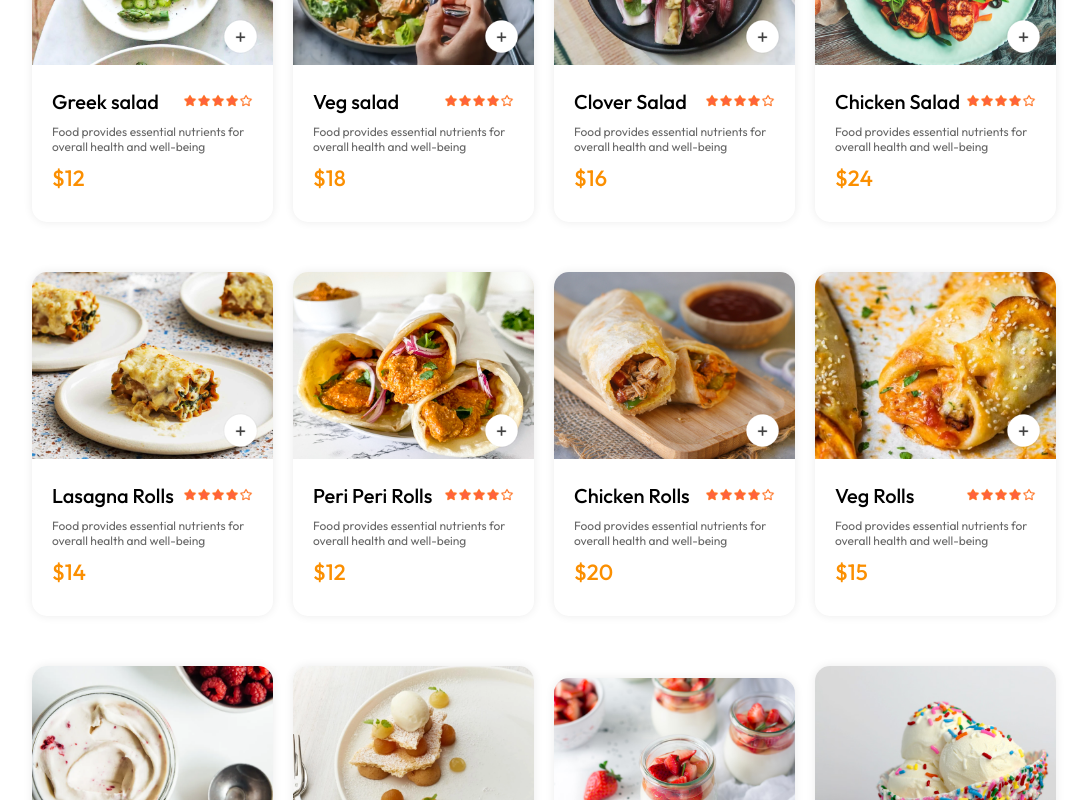
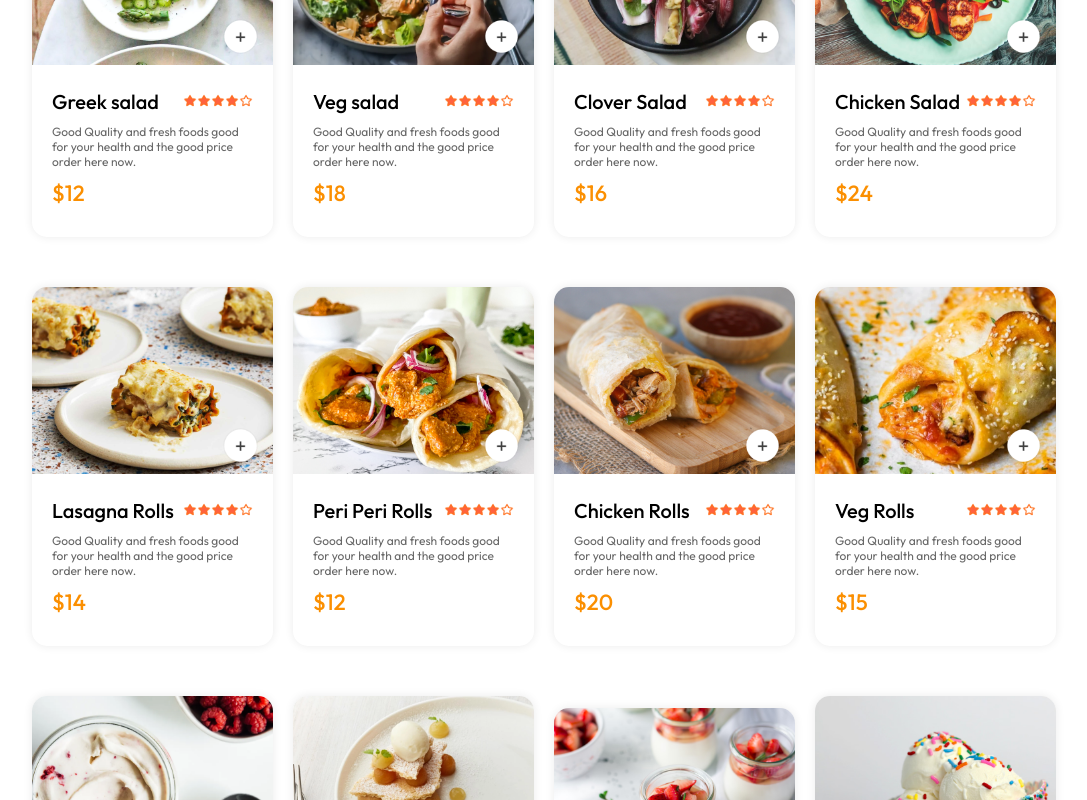
Before and after one commit to Nikitakanwar41/FoodHouse, a React (Vite) app in the folder FoodHouse/: page / in a window 1280 px wide. Shown: the part 1120-1920 px from the top of the page, without its empty margins (96-1183 px from the left). Built offline with nearby package versions, Linux system fonts and the light colour scheme.

Commit message:
change some text

```diff
--- a/FoodHouse/src/Components/Footer/Footer.jsx
+++ b/FoodHouse/src/Components/Footer/Footer.jsx
@@ -8,7 +8,7 @@ const Footer = () => {
     <div className="footer-content">
          <div className="footer-content-left">
           <img className='logo' src={assets.logo} alt="" />
-          <p>Lorem ipsum dolor sit amet consectetur adipisicing elit. Animi, quos illo nobis eveniet accusamus odit quo porro unde aliquid ex!</p>
+          <p>FoodHouse is the one of the best food company that deliver good food all over world and the fastest delivery. it is a very large company famous for it's good quality food.</p>
           <div className="footer-social-icons">
             <img src={assets.facebook_icon}   alt="" />
             <img src={assets.twitter_icon}   alt="" />
@@ -16,16 +16,16 @@ const Footer = () => {
           </div>
          </div>
          <div className="footer-content-center">
-        <h2>Company</h2>
+        <h2>FoodHouse</h2>
         <ul>
-            <li>Home</li>
+            <a href='/'><li>Home</li></a>
             <li>About Us</li>
             <li>Delivery</li>
             <li>Privacy Policy</li>
         </ul>
          </div>
          <div className="footer-content-right">
-        <h2>Get in touch</h2>
+        <h2>Contact here</h2>
         <ul>
             <li>+91 98665884395</li>
             <li>foodhouse41@gmail.com</li>
--- a/FoodHouse/src/assets/assets.js
+++ b/FoodHouse/src/assets/assets.js
@@ -122,7 +122,7 @@ export const food_list = [
         name: "Greek salad",
         image: food_1,
         price: 12,
-        description: "Food provides essential nutrients for overall health and well-being",
+        description: "Good Quality and fresh foods good for your health and the good price order here now.",
         category: "Salad"
     },
     {
@@ -130,77 +130,77 @@ export const food_list = [
         name: "Veg salad",
         image: food_2,
         price: 18,
-        description: "Food provides essential nutrients for overall health and well-being",
+        description: "Good Quality and fresh foods good for your health and the good price order here now.",
         category: "Salad"
     }, {
         _id: "3",
         name: "Clover Salad",
         image: food_3,
         price: 16,
-        description: "Food provides essential nutrients for overall health and well-being",
+        description: "Good Quality and fresh foods good for your health and the good price order here now.",
         category: "Salad"
     }, {
         _id: "4",
         name: "Chicken Salad",
         image: food_4,
         price: 24,
-        description: "Food provides essential nutrients for overall health and well-being",
+        description: "Good Quality and fresh foods good for your health and the good price order here now.",
         category: "Salad"
     }, {
         _id: "5",
         name: "Lasagna Rolls",
         image: food_5,
         price: 14,
-        description: "Food provides essential nutrients for overall health and well-being",
+        description: "Good Quality and fresh foods good for your health and the good price order here now.",
         category: "Rolls"
     }, {
         _id: "6",
         name: "Peri Peri Rolls",
         image: food_6,
         price: 12,
-        description: "Food provides essential nutrients for overall health and well-being",
+        description: "Good Quality and fresh foods good for your health and the good price order here now.",
         category: "Rolls"
     }, {
         _id: "7",
         name: "Chicken Rolls",
         image: food_7,
         price: 20,
-        description: "Food provides essential nutrients for overall health and well-being",
+        description: "Good Quality and fresh foods good for your health and the good price order here now.",
         category: "Rolls"
     }, {
         _id: "8",
         name: "Veg Rolls",
         image: food_8,
         price: 15,
-        description: "Food provides essential nutrients for overall health and well-being",
+        description: "Good Quality and fresh foods good for your health and the good price order here now.",
         category: "Rolls"
     }, {
         _id: "9",
         name: "Ripple Ice Cream",
         image: food_9,
         price: 14,
-        description: "Food provides essential nutrients for overall health and well-being",
+        description: "Good Quality and fresh foods good for your health and the good price order here now.",
         category: "Deserts"
     }, {
         _id: "10",
         name: "Fruit Ice Cream",
         image: food_10,
         price: 22,
-        description: "Food provides essential nutrients for overall health and well-being",
+        description: "Good Quality and fresh foods good for your health and the good price order here now.",
         category: "Deserts"
     }, {
         _id: "11",
         name: "Jar Ice Cream",
         image: food_11,
         price: 10,
-        description: "Food provides essential nutrients for overall health and well-being",
+        description: "Good Quality and fresh foods good for your health and the good price order here now.",
         category: "Deserts"
     }, {
         _id: "12",
         name: "Vanilla Ice Cream",
         image: food_12,
         price: 12,
-        description: "Food provides essential nutrients for overall health and well-being",
+        description: "Good Quality and fresh foods good for your health and the good price order here now.",
         category: "Deserts"
     },
     {
@@ -208,7 +208,7 @@ export const food_list = [
         name: "Chicken Sandwich",
         image: food_13,
         price: 12,
-        description: "Food provides essential nutrients for overall health and well-being",
+        description: "Good Quality and fresh foods good for your health and the good price order here now.",
         category: "Sandwich"
     },
     {
@@ -216,77 +216,77 @@ export const food_list = [
         name: "Vegan Sandwich",
         image: food_14,
         price: 18,
-        description: "Food provides essential nutrients for overall health and well-being",
+        description: "Good Quality and fresh foods good for your health and the good price order here now.",
         category: "Sandwich"
     }, {
         _id: "15",
         name: "Grilled Sandwich",
         image: food_15,
         price: 16,
-        description: "Food provides essential nutrients for overall health and well-being",
+        description: "Good Quality and fresh foods good for your health and the good price order here now.",
         category: "Sandwich"
     }, {
         _id: "16",
         name: "Bread Sandwich",
         image: food_16,
         price: 24,
-        description: "Food provides essential nutrients for overall health and well-being",
+        description: "Good Quality and fresh foods good for your health and the good price order here now.",
         category: "Sandwich"
     }, {
         _id: "17",
         name: "Cup Cake",
         image: food_17,
         price: 14,
-        description: "Food provides essential nutrients for overall health and well-being",
+        description: "Good Quality and fresh foods good for your health and the good price order here now.",
         category: "Cake"
     }, {
         _id: "18",
         name: "Vegan Cake",
         image: food_18,
         price: 12,
-        description: "Food provides essential nutrients for overall health and well-being",
+        description: "Good Quality and fresh foods good for your health and the good price order here now.",
         category: "Cake"
     }, {
         _id: "19",
         name: "Butterscotch Cake",
         image: food_19,
         price: 20,
-        description: "Food provides essential nutrients for overall health and well-being",
+        description: "Good Quality and fresh foods good for your health and the good price order here now.",
         category: "Cake"
     }, {
         _id: "20",
         name: "Sliced Cake",
         image: food_20,
         price: 15,
-        description: "Food provides essential nutrients for overall health and well-being",
+        description: "Good Quality and fresh foods good for your health and the good price order here now.",
         category: "Cake"
     }, {
         _id: "21",
         name: "Garlic Mushroom ",
         image: food_21,
         price: 14,
-        description: "Food provides essential nutrients for overall health and well-being",
+        description: "Good Quality and fresh foods good for your health and the good price order here now.",
         category: "Pure Veg"
     }, {
         _id: "22",
         name: "Fried Cauliflower",
         image: food_22,
         price: 22,
-        description: "Food provides essential nutrients for overall health and well-being",
+        description: "Good Quality and fresh foods good for your health and the good price order here now.",
         category: "Pure Veg"
     }, {
         _id: "23",
         name: "Mix Veg Pulao",
         image: food_23,
         price: 10,
-        description: "Food provides essential nutrients for overall health and well-being",
+        description: "Good Quality and fresh foods good for your health and the good price order here now.",
         category: "Pure Veg"
     }, {
         _id: "24",
         name: "Rice Zucchini",
         image: food_24,
         price: 12,
-        description: "Food provides essential nutrients for overall health and well-being",
+        description: "Good Quality and fresh foods good for your health and the good price order here now.",
         category: "Pure Veg"
     },
     {
@@ -294,7 +294,7 @@ export const food_list = [
         name: "Cheese Pasta",
         image: food_25,
         price: 12,
-        description: "Food provides essential nutrients for overall health and well-being",
+        description: "Good Quality and fresh foods good for your health and the good price order here now.",
         category: "Pasta"
     },
     {
@@ -302,49 +302,49 @@ export const food_list = [
         name: "Tomato Pasta",
         image: food_26,
         price: 18,
-        description: "Food provides essential nutrients for overall health and well-being",
+        description: "Good Quality and fresh foods good for your health and the good price order here now.",
         category: "Pasta"
     }, {
         _id: "27",
         name: "Creamy Pasta",
         image: food_27,
         price: 16,
-        description: "Food provides essential nutrients for overall health and well-being",
+        description: "Good Quality and fresh foods good for your health and the good price order here now.",
         category: "Pasta"
     }, {
         _id: "28",
         name: "Chicken Pasta",
         image: food_28,
         price: 24,
-        description: "Food provides essential nutrients for overall health and well-being",
+        description: "Good Quality and fresh foods good for your health and the good price order here now.",
         category: "Pasta"
     }, {
         _id: "29",
         name: "Buttter Noodles",
         image: food_29,
         price: 14,
-        description: "Food provides essential nutrients for overall health and well-being",
+        description: "Good Quality and fresh foods good for your health and the good price order here now.",
         category: "Noodles"
     }, {
         _id: "30",
         name: "Veg Noodles",
         image: food_30,
         price: 12,
-        description: "Food provides essential nutrients for overall health and well-being",
+        description: "Good Quality and fresh foods good for your health and the good price order here now.",
         category: "Noodles"
     }, {
         _id: "31",
         name: "Somen Noodles",
         image: food_31,
         price: 20,
-        description: "Food provides essential nutrients for overall health and well-being",
+        description: "Good Quality and fresh foods good for your health and the good price order here now.",
         category: "Noodles"
     }, {
         _id: "32",
         name: "Cooked Noodles",
         image: food_32,
         price: 15,
-        description: "Food provides essential nutrients for overall health and well-being",
+        description: "Good Quality and fresh foods good for your health and the good price order here now.",
         category: "Noodles"
     }
 ]
```
